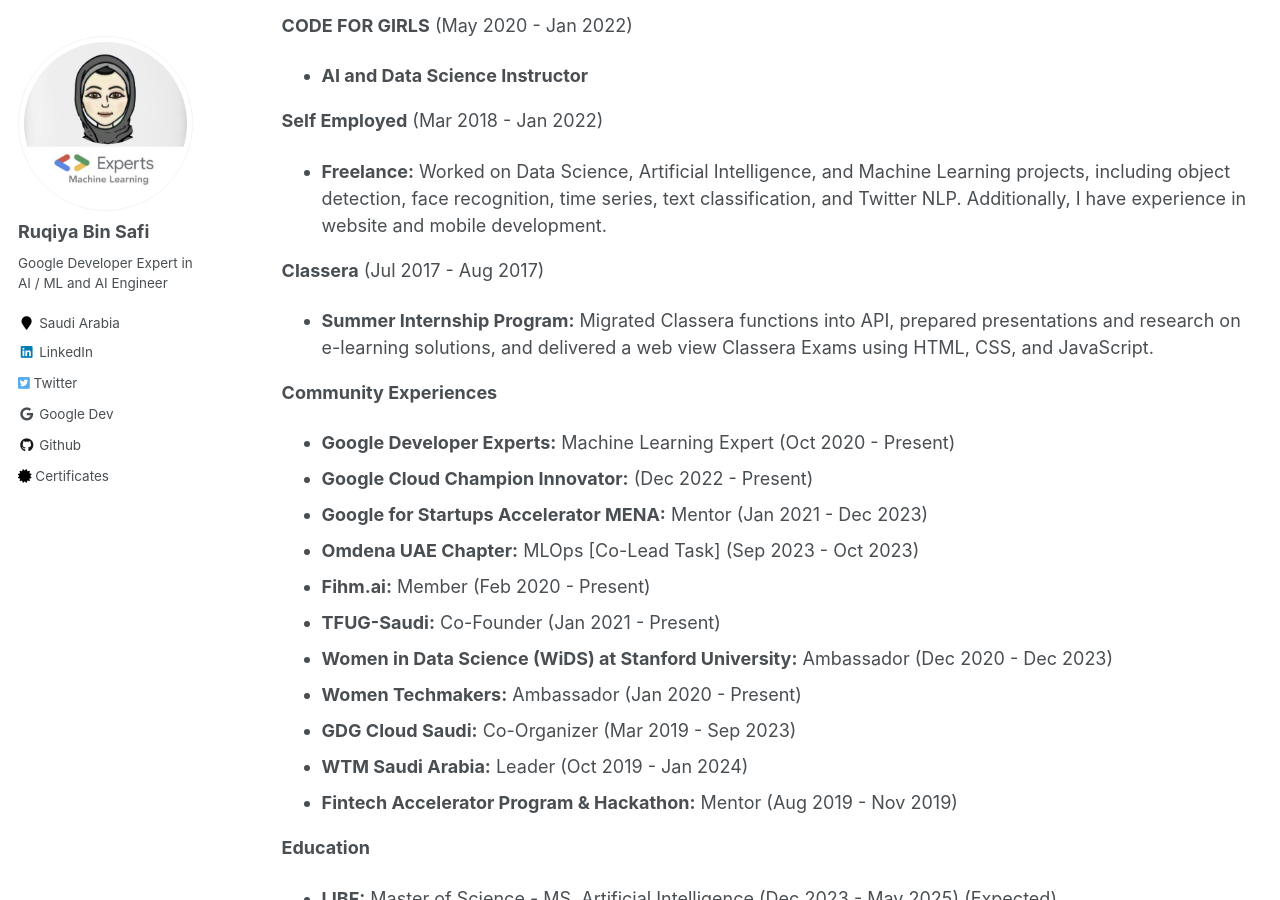
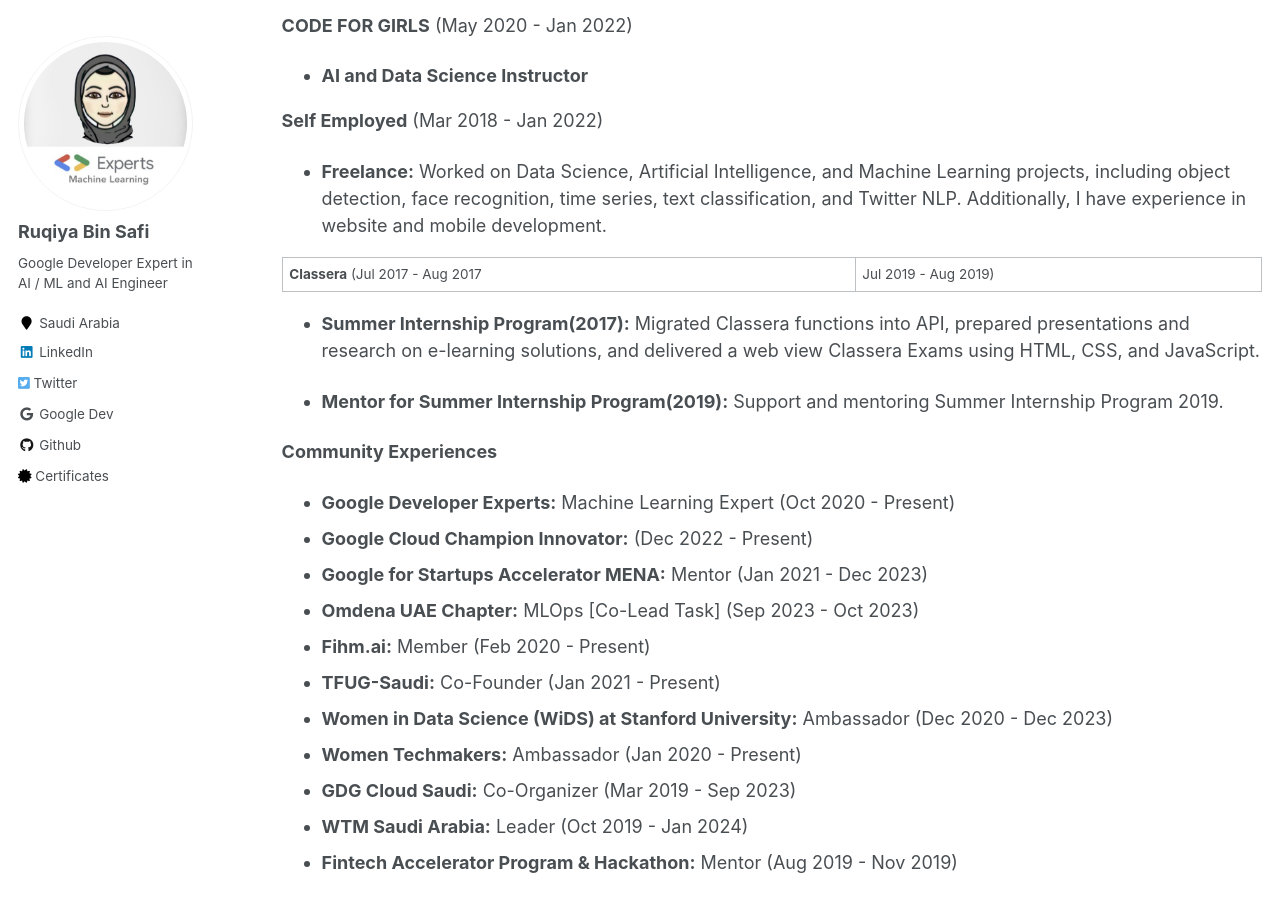
Before and after one commit to Ruqyai/ruqyai.github.io, a Jekyll site: the page built from _pages/cv.md, in a window 1280 px wide and 900 px high, scrolled down 883 px. Built offline with Jekyll 4.4.1, drawn with Linux system fonts in a browser that asks for light colours.

Commit message:
Adding CV

```diff
--- a/_pages/cv.md
+++ b/_pages/cv.md
@@ -40,9 +40,12 @@
 
 * **Freelance:** Worked on Data Science, Artificial Intelligence, and Machine Learning projects, including object detection, face recognition, time series, text classification, and Twitter NLP. Additionally, I have experience in website and mobile development.
 
-**Classera** (Jul 2017 - Aug 2017)
+**Classera** (Jul 2017 - Aug 2017 | Jul 2019 - Aug 2019)
 
-* **Summer Internship Program:** Migrated Classera functions into API, prepared presentations and research on e-learning solutions, and delivered a web view Classera Exams using HTML, CSS, and JavaScript.
+* **Summer Internship Program(2017):** Migrated Classera functions into API, prepared presentations and research on e-learning solutions, and delivered a web view Classera Exams using HTML, CSS, and JavaScript.
+
+* **Mentor for Summer Internship Program(2019):** Support and mentoring Summer Internship Program 2019.
+
 
 
 **Community Experiences**
```
